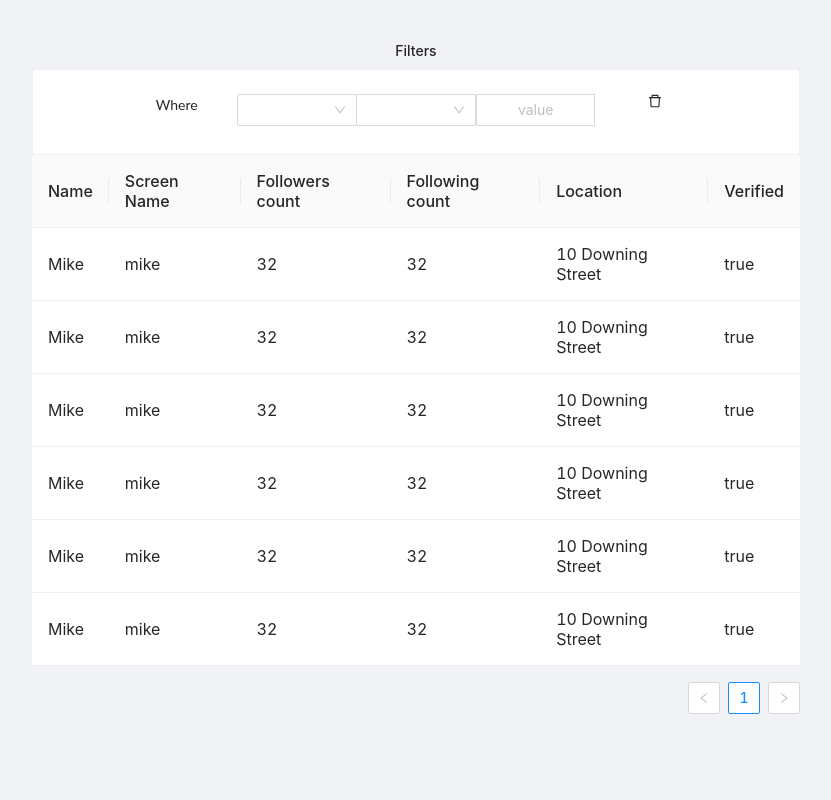
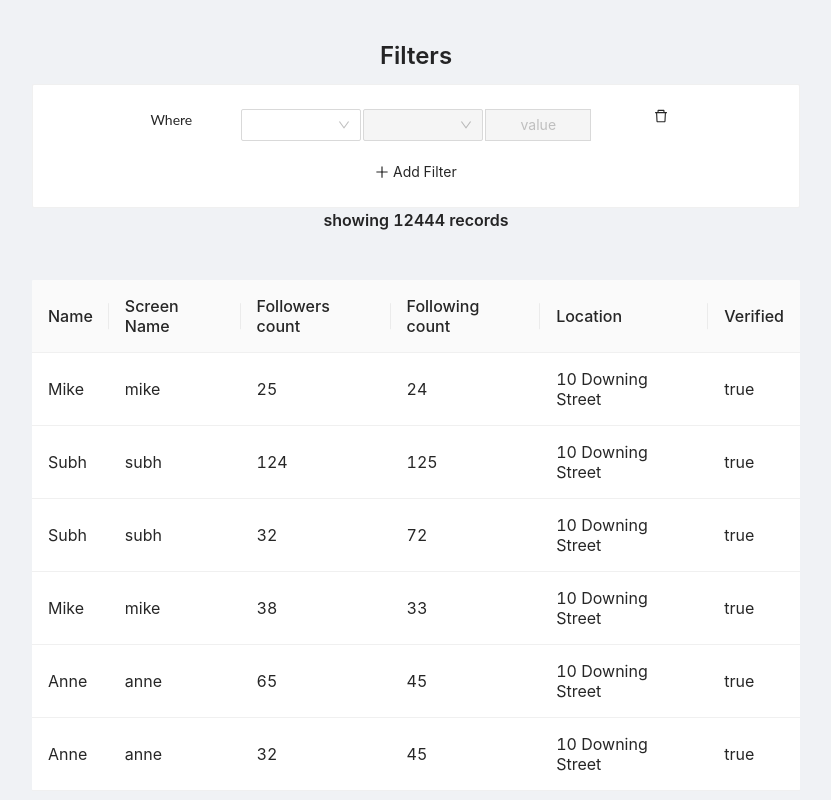
Before and after one commit to subhadipdutta21/react-fwwdyw, a React (Create React App) app: page / in a window 1280 px wide. Both pictures are taken after a click on the element 606 px from the left and 104 px from the top of the page. Shown: the whole page, without its empty margins (224-1055 px from the left). Built offline with nearby package versions, Linux system fonts and the light colour scheme.

Commit message:
filter added

```diff
--- a/src/App.js
+++ b/src/App.js
@@ -5,68 +5,12 @@ import TableFilter from "./Components/TableFilter";
 import Layout from "./Components/Layout";
 import "antd/dist/antd.css";
 
-let data = [
-  {
-    key: "1",
-    name: "Mike",
-    screenName: "mike",
-    followersCount: 32,
-    followingCount: 32,
-    location: "10 Downing Street",
-    verified: "true"
-  },
-  {
-    key: "2",
-    name: "Mike",
-    screenName: "mike",
-    followersCount: 32,
-    followingCount: 32,
-    location: "10 Downing Street",
-    verified: "true"
-  },
-  {
-    key: "3",
-    name: "Mike",
-    screenName: "mike",
-    followersCount: 32,
-    followingCount: 32,
-    location: "10 Downing Street",
-    verified: "true"
-  },
-  {
-    key: "4",
-    name: "Mike",
-    screenName: "mike",
-    followersCount: 32,
-    followingCount: 32,
-    location: "10 Downing Street",
-    verified: "true"
-  },
-  {
-    key: "5",
-    name: "Mike",
-    screenName: "mike",
-    followersCount: 32,
-    followingCount: 32,
-    location: "10 Downing Street",
-    verified: "true"
-  },
-  {
-    key: "6",
-    name: "Mike",
-    screenName: "mike",
-    followersCount: 32,
-    followingCount: 32,
-    location: "10 Downing Street",
-    verified: "true"
-  }
-];
+
 
 const App = () => {
   return (
     <Layout>
-      <TableFilter />
-      <ProTable dataSource={data} />
+      <ProTable/>
     </Layout>
   );
 };
--- a/src/Components/ProTable.js
+++ b/src/Components/ProTable.js
@@ -1,8 +1,67 @@
-import React from "react";
+import React, { useState } from "react";
 import { Table } from "antd";
+import TableFilter from "./TableFilter";
 
-const ProTable = ({dataSource}) => {
+const ProTable = ({ }) => {
 
+  const [data, setData] = useState([
+    {
+      key: "1",
+      name: "Mike",
+      screenName: "mike",
+      followersCount: 25,
+      followingCount: 24,
+      location: "10 Downing Street",
+      verified: "true"
+    },
+    {
+      key: "2",
+      name: "Subh",
+      screenName: "subh",
+      followersCount: 124,
+      followingCount: 125,
+      location: "10 Downing Street",
+      verified: "true"
+    },
+    {
+      key: "3",
+      name: "Subh",
+      screenName: "subh",
+      followersCount: 32,
+      followingCount: 72,
+      location: "10 Downing Street",
+      verified: "true"
+    },
+    {
+      key: "4",
+      name: "Mike",
+      screenName: "mike",
+      followersCount: 38,
+      followingCount: 33,
+      location: "10 Downing Street",
+      verified: "true"
+    },
+    {
+      key: "5",
+      name: "Anne",
+      screenName: "anne",
+      followersCount: 65,
+      followingCount: 45,
+      location: "10 Downing Street",
+      verified: "true"
+    },
+    {
+      key: "6",
+      name: "Anne",
+      screenName: "anne",
+      followersCount: 32,
+      followingCount: 45,
+      location: "10 Downing Street",
+      verified: "true"
+    }
+  ]);
+
+  const [filteredData, setFilteredData] = useState(data)
 
   const columns = [
     {
@@ -37,8 +96,12 @@ const ProTable = ({dataSource}) => {
     }
   ];
 
+  const commonChildProps = { filteredData, setFilteredData, data, setData }
   return (
-    <Table style={{ width: "60%" }} dataSource={dataSource} columns={columns} />
+    <>
+      <TableFilter {...commonChildProps} />
+      <Table style={{ width: "60%", paddingTop: 40 }} dataSource={filteredData} columns={columns} />
+    </>
   );
 };
 
--- a/src/Components/TableFilter.js
+++ b/src/Components/TableFilter.js
@@ -1,10 +1,12 @@
-import React, { useState } from "react";
+import React, { useState, useEffect } from "react";
 import { PlusOutlined, DeleteOutlined } from "@ant-design/icons";
-import { Card, Select, Input, Row, Col } from "antd";
+import { Card, Select, Input, Row, Col, message, Typography } from "antd";
+import { QueryBuilder } from "../Helper";
 const { Option } = Select;
+const { Title } = Typography;
 
-const TableFilter = ({}) => {
-  const [showAddBtn, setShowAddBtn] = useState(true);
+
+const TableFilter = ({ data, setData, setFilteredData }) => {
 
   const columnVals = [
     { name: "Name" },
@@ -22,23 +24,100 @@ const TableFilter = ({}) => {
     { EQ: "Equals" }
   ];
 
+  const queryFormat = {
+    id: '',
+    operator: "",
+    value: ""
+  }
+
+  const [totalRows, setTotalRows] = useState([])
+
+
+  useEffect(() => {
+    console.log(totalRows)
+    let alldata = data
+    let filteredData = QueryBuilder(alldata, totalRows)
+    console.log(filteredData, totalRows)
+    setFilteredData(filteredData)
+  }, [totalRows])
+
+  const checkIfPrevEmptyAndCreateNew = rowIdx => {
+    console.log(rowIdx)
+    console.log(totalRows[rowIdx])
+    let prevRow = totalRows[rowIdx]
+    if (prevRow.id === "" || prevRow.operator === "" || prevRow.value === "") {
+      message.error("Please fill Up all the previus values before adding new!")
+      return
+    }
+
+    let temp = [...totalRows]
+    temp.push(queryFormat)
+    console.log(temp)
+    setTotalRows(temp)
+
+  }
+
+  const setQueryData = (idx, name, val) => {
+    console.log(idx, name, val)
+    let temp = [...totalRows]
+    temp[idx][name] = val
+
+    setTotalRows(temp)
+  }
+
+  const disableRule = (idx, fieldName) => {
+    switch (fieldName) {
+      case "id":
+        return false
+        break;
+
+      case "operator":
+        if (totalRows[idx].id === "") return true
+        else return false
+
+      case "value":
+        if (totalRows[idx].operator === "") return true
+        else return false
+
+      default:
+        break;
+    }
+  }
+
   return (
     <>
-      <h4>Filters </h4>
+      <Row justify='start'>
+        <Col span={24}>
+          <Title level={3}>
+            Filters
+        </Title>
+        </Col>
+      </Row>
       <Card style={{ width: "60%", textAlign: "center" }}>
-        {showAddBtn ? (
+        {!totalRows.length ?
           <>
-            <PlusOutlined onClick={() => setShowAddBtn(false)} /> Add Filter
+            <PlusOutlined onClick={() => {
+              let temp = [...totalRows]
+              temp.push(queryFormat)
+              setTotalRows(temp)
+            }} /> Add Filter
           </>
-        ) : (
-          <Row justify="center">
+          : (
+            totalRows.map((rowItm, rowIdx) => (
+              <Row gutter={[16, 16]} justify="center" key={rowIdx}>
+
                 <Col span={4}>
-              <p> Where </p>
+                  {rowIdx === 0 ? <p> Where </p> :
+                    <Select style={{ width: 120 }} onChange={val => setQueryData(rowIdx, "first", val)}>
+                      <Option key={'AND'}> {"AND"} </Option>
+                      <Option key={'OR'}> {"OR"} </Option>
+                    </Select>}
                 </Col>
+
                 <Col span={4}>
-              <Select style={{ width: 120 }} onChange={val => console.log(val)}>
+                  <Select value={rowItm.id} style={{ width: 120 }} onChange={val => setQueryData(rowIdx, "id", val)} disabled={disableRule(rowIdx, "id")}>
                     {columnVals.map(itm => (
-                  <Option value={Object.keys(itm)[0]}>
+                      <Option key={Object.keys(itm)[0]} value={Object.keys(itm)[0]}>
                         {Object.values(itm)[0]}
                       </Option>
                     ))}
@@ -47,12 +126,14 @@ const TableFilter = ({}) => {
 
                 <Col span={4}>
                   <Select
+                    disabled={disableRule(rowIdx, "operator")}
+                    value={rowItm.operator}
                     placeholder=""
                     style={{ width: 120 }}
-                onChange={val => console.log(val)}
+                    onChange={val => setQueryData(rowIdx, "operator", val)}
                   >
                     {filterVals.map(itm => (
-                  <Option value={Object.keys(itm)[0]}>
+                      <Option key={Object.keys(itm)[0]} value={Object.keys(itm)[0]}>
                         {Object.values(itm)[0]}
                       </Option>
                     ))}
@@ -61,16 +142,39 @@ const TableFilter = ({}) => {
 
                 <Col span={4}>
                   <Input.Group size="medium">
-                <Input placeholder="value" />
+                    <Input
+                      disabled={disableRule(rowIdx, "value")} value={rowItm.value} placeholder="value"
+                      onChange={e => setQueryData(rowIdx, "value", e.target.value)} />
                   </Input.Group>
                 </Col>
 
                 <Col span={4}>
-              <DeleteOutlined onClick={() => console.log("delete this")} />
+                  <DeleteOutlined
+                    onClick={() => {
+                      console.log('remove ', rowIdx)
+                      let temp = totalRows.filter((itm, idx) => idx !== rowIdx)
+                      console.log(temp)
+                      setTotalRows(temp)
+                    }} />
+                </Col>
+
+                {rowIdx === totalRows.length - 1 &&
+                  <Col span={24}>
+                    <PlusOutlined onClick={() => checkIfPrevEmptyAndCreateNew(rowIdx)} /> Add Filter
+                  </Col>}
+
+              </Row>
+            ))
+          )}
+      </Card>
+
+      <Row justify='end'>
+        <Col span={24}>
+          <Title level={5}>
+            showing 12444 records
+        </Title>
         </Col>
       </Row>
-        )}
-      </Card>
     </>
   );
 };
--- /dev/null
+++ b/src/Helper/index.js
@@ -0,0 +1,38 @@
+export const QueryBuilder = (data, query) => {
+
+    console.log(data, query)
+
+    // Specifed which column names support which all operations
+    let columnNamesWithSupportedOperations = {
+        name: ['CONTAINS', 'EQ'],
+        screen_name: ['CONTAINS', 'EQ'],
+        followers_count: ['GTE', 'LTE', 'EQ'],
+        following_count: ['GTE', 'LTE', 'EQ'],
+        location: ['CONTAINS', 'EQ'],
+        verified: ['EQUALS', 'CONTAINS']
+    }
+
+    let temp = []
+
+    query.map(queryItm => {
+
+        if (queryItm.value !== "" && columnNamesWithSupportedOperations?.[queryItm.id]?.includes(queryItm?.operator)) {
+            console.log('operation supported!', queryItm)
+            if (queryItm.operator === 'EQ' || queryItm.operator === 'CONTAINS') {
+                temp = data.filter(dataItm => dataItm?.[queryItm.id]?.toLowerCase()?.startsWith(queryItm?.value?.toLowerCase()))
+                console.log('result__', temp)
+            } else if (queryItm.operator === 'GTE') {
+                temp.length > 0 ? temp = temp.filter(itm => itm.followingCount >= parseInt(queryItm?.value))
+                    : temp = data.filter(itm => itm.followingCount >= parseInt(queryItm?.value))
+            } else if (queryItm.operator === 'LTE') {
+                temp.length > 0 ? temp = temp.filter(itm => itm.followingCount <= parseInt(queryItm?.value))
+                    : temp = data.filter(itm => itm.followingCount <= parseInt(queryItm?.value))
+            }
+
+        } else { console.log('unsupportd operation') }
+    })
+    console.log('temp before sending__', temp)
+
+    if (temp.length > 0) return temp
+    else return data
+}
```
Also changed, not shown: package.json (+13 -0 lines), src/Components/Layout.js (+1 -6 lines), src/dummyData.json (deleted), 1 other file (tests, documents, lock files or other folders). Lines whose indentation alone changed are shown as unchanged.
